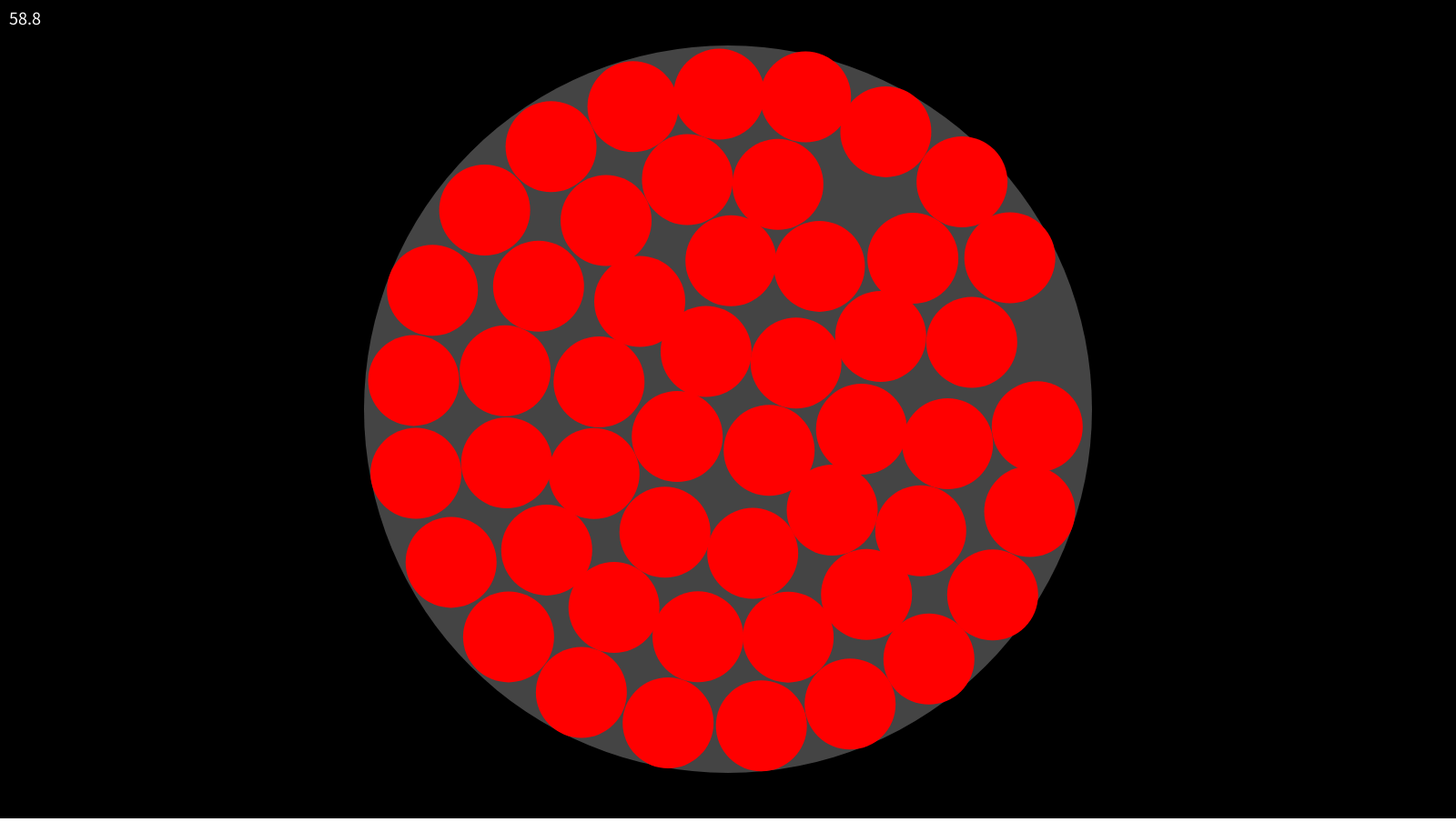
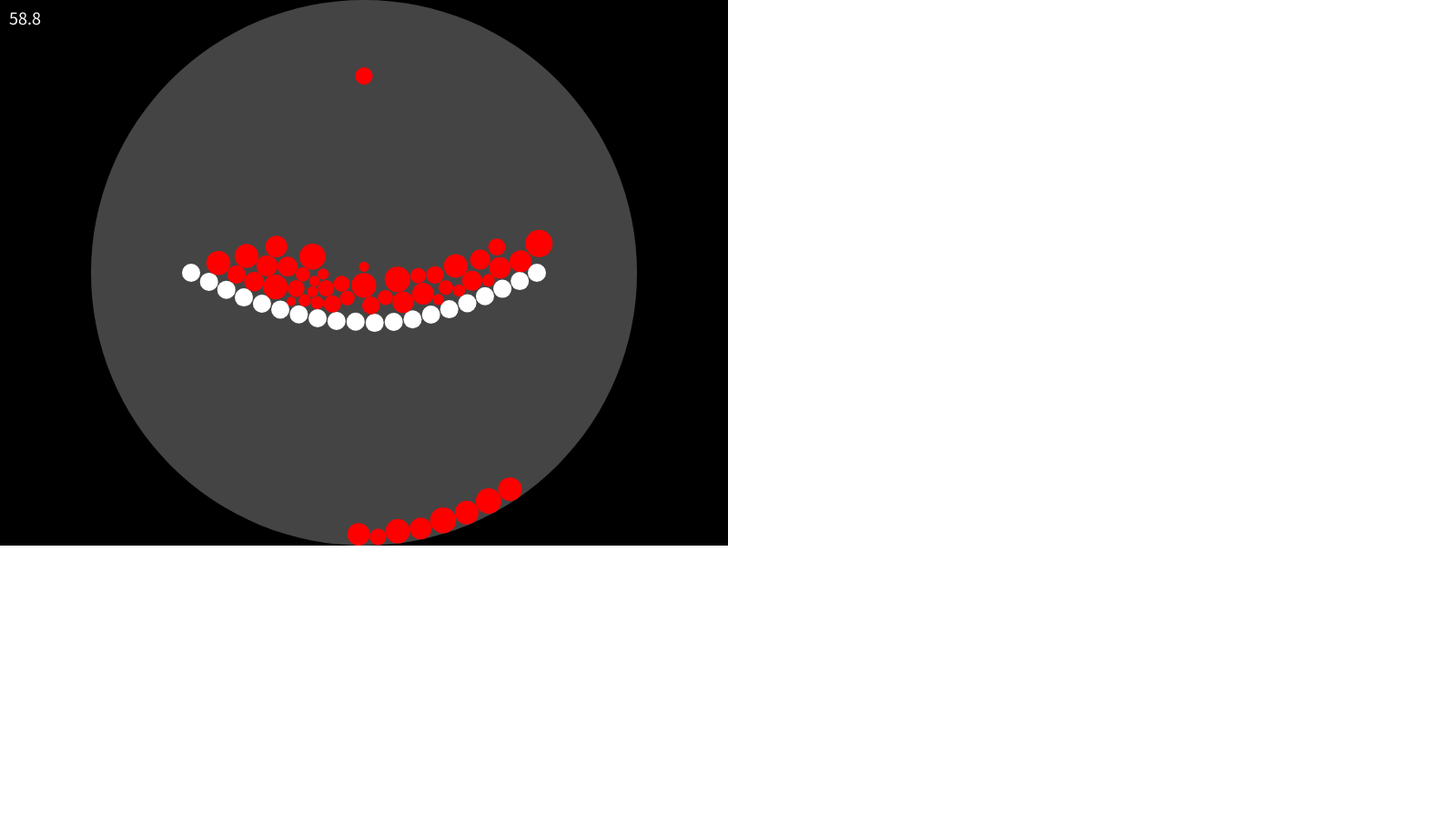
Before and after one commit to startail007/physical_simulation, a plain HTML site: page index.html in a window 1280 px wide. Shown: the whole page at 91% size, 1600 px wide, since content can reach past the window. After the commit the page ends 800 px from the top, so only its background shows below. Drawn offline with Linux system fonts and the light colour scheme.

Commit message:
Add files via upload

```diff
--- a/index.html
+++ b/index.html
@@ -1,7 +1,7 @@
 <!DOCTYPE html>
 <html>
   <head>
-    <title>粒子碰撞-四元樹</title>
+    <title>粒子碰撞</title>
     <meta charset="UTF-8" />
     <meta name="description" content="" />
     <meta name="keywords" content="" />
@@ -18,6 +18,6 @@
   </head>
 
   <body>
-    <canvas id="canvas" width="1600px" height="900px"></canvas>
+    <canvas id="canvas" width="800px" height="600px"></canvas>
   </body>
 </html>
--- a/index.js
+++ b/index.js
@@ -6,58 +6,17 @@ const ctx = canvas.getContext("2d");
 let cWidth = canvas.width;
 let cHeight = canvas.height;
 
-// let rect = new Rectangle(0, 0, cWidth, cHeight);
-// let qtree = new Quadtree(rect, 10);
-
-// const radius_min = 5;
-// const radius_max = 10;
-// let particles;
-/*const handleResize = () => {
-  canvas.width = cWidth = window.innerWidth;
-  canvas.height = cHeight = window.innerHeight;
-  rect.width = cWidth;
-  rect.height = cHeight;
-  qtree.reset(rect, 10);
-  particles = new Array(Math.ceil((cWidth * cHeight) / 1000));
-  //console.log(window.innerHeight);
-  for (let i = 0; i < particles.length; i++) {
-    const radius = radius_min + Math.random() * (radius_max - radius_min);
-    particles[i] = new Particle(`hsl(${Math.floor(360 * Math.random())},100%,50%)`);
-    particles[i].setPos(
-      radius + (cWidth - 2 * radius) * Math.random(),
-      radius + (cHeight - 2 * radius) * Math.random()
-    );
-    particles[i].setVelocity(2, 2 * Math.PI * Math.random());
-    particles[i].setRadius(radius);
-    particles[i].setMass(radius / radius_min);
-  }
-};
-window.addEventListener("resize", debounce(handleResize));
-handleResize();
-canvas.addEventListener("click", (el) => {
-  const p = [el.pageX, el.pageY];
-  const r = 100;
-  const range = new Rectangle(p[0] - r, p[1] - r, r * 2, r * 2);
-  const query_points = qtree.query(range);
-
-  query_points.forEach((el) => {
-    const v = Vector.sub(el.point, p);
-    const r0 = Vector.length(v);
-    if (r0 <= r) {
-      particles[el.key].addVelocity(Math.min(r0 ? (10 * r) / r0 : 0, 10), Math.atan2(v[1], v[0]));
-      particles[el.key].setRadius(particles[el.key].radius);
-    }
-  });
-});*/
 class VerletObject {
-  constructor(x, y, radius) {
+  constructor(x, y, radius, color) {
     this.pos_current = [x, y];
     this.pos_old = [x, y];
     this.acc = [0, 0];
     this.radius = radius;
+    this.lock = false;
+    this.color = color;
   }
   draw() {
-    ctx.fillStyle = "#ff0000";
+    ctx.fillStyle = this.color;
     ctx.beginPath();
     ctx.arc(...this.pos_current, this.radius, 0, 2 * Math.PI);
     ctx.fill();
@@ -65,53 +24,65 @@ class VerletObject {
   updatePos(dt) {
     const vel = Vector.sub(this.pos_current, this.pos_old);
     this.pos_old = this.pos_current;
+    if (!this.lock) {
       this.pos_current = Vector.add(Vector.add(this.pos_current, vel), Vector.scale(this.acc, dt * dt));
+    }
     this.acc = [0, 0];
   }
   accelerate(acc) {
     this.acc = Vector.add(this.acc, acc);
   }
 }
-const gravity = [0, 1000];
-const particles = [];
-// particles.push(new VerletObject(1100, 400, 20));
-// particles.push(new VerletObject(1100, 320, 20));
-setInterval(() => {
-  if (particles.length < 50) {
-    const particle = new VerletObject(1100, 400, 50);
-    particle.accelerate([-500000, 0]);
-    particles.push(particle);
+class Link {
+  constructor(A, B, target_dist) {
+    this.A = A;
+    this.B = B;
+    this.target_dist = target_dist;
   }
-}, 100);
-
-const pos = [800, 450];
-const radius = 400;
-const update = (dt) => {
-  ctx.fillStyle = "#000000";
-  ctx.fillRect(0, 0, cWidth, cHeight);
-  ctx.fillStyle = "#444444";
-  ctx.beginPath();
-  ctx.arc(...pos, radius, 0, 2 * Math.PI);
-  ctx.fill();
-  const sub_steps = 4;
+  apply() {
+    const axis = Vector.sub(this.A.pos_current, this.B.pos_current);
+    const dist = Vector.length(axis);
+    const n = Vector.scale(axis, 1 / dist);
+    const delta = this.target_dist - dist;
+    if (!this.A.lock) {
+      this.A.pos_current = Vector.add(this.A.pos_current, Vector.scale(n, 0.5 * delta));
+    }
+    if (!this.B.lock) {
+      this.B.pos_current = Vector.sub(this.B.pos_current, Vector.scale(n, 0.5 * delta));
+    }
+  }
+}
+class Solver {
+  constructor() {
+    this.gravity = [0, 1000];
+    this.particles = [];
+    this.links = [];
+    this.pos = [400, 300];
+    this.radius = 300;
+  }
+  update(dt) {
+    const sub_steps = 6;
     const sub_dt = dt / sub_steps;
     for (let t = 0; t < sub_steps; t++) {
-    particles.forEach((el) => el.accelerate(gravity));
-    particles.forEach((el) => {
-      const to_obj = Vector.sub(el.pos_current, pos);
-      const dist = Vector.length(to_obj);
-      //console.log(dist);
-      if (dist > radius - el.radius) {
-        const n = Vector.scale(to_obj, 1 / dist);
-        el.pos_current = Vector.add(pos, Vector.scale(n, radius - el.radius));
+      this.applyGravity();
+      this.solverCollisions();
+      this.solverLinks();
+      this.updatePos(sub_dt);
+      this.solverConstraint();
     }
-    });
-    // console.log(Vector.add(pos, Vector.scale(n, dist)));
-
-    for (let i = 0; i < particles.length - 1; i++) {
-      const a = particles[i];
-      for (let j = i + 1; j < particles.length; j++) {
-        const b = particles[j];
+    this.draw();
+  }
+  applyGravity() {
+    this.particles.forEach((el) => el.accelerate(this.gravity));
+  }
+  updatePos(dt) {
+    this.particles.forEach((el) => el.updatePos(dt));
+  }
+  solverCollisions() {
+    for (let i = 0; i < this.particles.length - 1; i++) {
+      const a = this.particles[i];
+      for (let j = i + 1; j < this.particles.length; j++) {
+        const b = this.particles[j];
         const collision_axis = Vector.sub(a.pos_current, b.pos_current);
         const dist = Vector.length(collision_axis);
         const min_dist = a.radius + b.radius;
@@ -119,47 +90,69 @@ const update = (dt) => {
           const n = Vector.scale(collision_axis, 1 / dist);
           const delta = min_dist - dist;
           //console.log(delta);
+          if (!a.lock) {
             a.pos_current = Vector.add(a.pos_current, Vector.scale(n, 0.5 * delta));
+          }
+          if (!b.lock) {
             b.pos_current = Vector.sub(b.pos_current, Vector.scale(n, 0.5 * delta));
           }
         }
       }
-    particles.forEach((el) => el.updatePos(sub_dt));
     }
-  particles.forEach((el) => el.draw());
+  }
+  solverConstraint() {
+    this.particles.forEach((el) => {
+      const to_obj = Vector.sub(el.pos_current, this.pos);
+      const dist = Vector.length(to_obj);
+      if (dist > this.radius - el.radius) {
+        const n = Vector.scale(to_obj, 1 / dist);
+        if (!el.lock) {
+          el.pos_current = Vector.add(this.pos, Vector.scale(n, this.radius - el.radius));
+        }
+      }
+    });
+  }
+  solverLinks() {
+    this.links.forEach((el) => el.apply());
+  }
+  draw() {
+    ctx.fillStyle = "#444444";
+    ctx.beginPath();
+    ctx.arc(...this.pos, this.radius, 0, 2 * Math.PI);
+    ctx.fill();
+    this.particles.forEach((el) => el.draw());
+  }
+}
+const solver = new Solver();
+const line = [];
+for (let i = 0; i < 20; i++) {
+  const particle = new VerletObject(210 + i * 20, 300, 10, "#ffffff");
+  line.push(particle);
+  solver.particles.push(particle);
+}
+for (let i = 0; i < line.length - 1; i++) {
+  const link = new Link(line[i], line[i + 1], 20);
+  solver.links.push(link);
+}
+line[0].lock = true;
+// line[9].lock = true;
+line[19].lock = true;
+// setTimeout(() => {
+//   line[19].lock = false;
+// }, 10000);
+setInterval(() => {
+  if (solver.particles.length < 150) {
+    const particle = new VerletObject(400, 50, 5 + Math.random() * 10, "#ff0000");
+    particle.accelerate([0, 500000]);
+    solver.particles.push(particle);
+  }
+}, 100);
 
-  /*ctx.fillStyle = "#000000";
+const update = (dt) => {
+  ctx.fillStyle = "#000000";
   ctx.fillRect(0, 0, cWidth, cHeight);
-
-  for (let i = 0; i < particles.length; i++) {
-    particles[i].update();
-  }
-  for (let i = 0; i < particles.length; i++) {
-    particles[i].boundaryCheck(cWidth, cHeight);
-  }
-  qtree.clear();
-  for (let i = 0; i < particles.length; i++) {
-    qtree.insert({ key: i, point: particles[i].pos });
-  }
-
-  for (let i = 0; i < particles.length; i++) {
-    const query_particles = [];
-    const w = particles[i].radius + radius_max;
-    const h = particles[i].radius + radius_max;
-    const range = new Rectangle(particles[i].pos[0] - w, particles[i].pos[1] - h, w * 2, h * 2);
-    const query_points = qtree.query(range);
-    for (let j = 0; j < query_points.length; j++) {
-      query_particles.push(particles[query_points[j].key]);
-    }
-    particles[i].collisionCheck(query_particles);
-  }
-
-  for (let i = 0; i < particles.length; i++) {
-    particles[i].render(ctx);
-  }*/
-  //qtree.render(ctx);
+  solver.update(dt);
 };
-// update();
 let oldTime = Date.now();
 const animate = () => {
   requestAnimationFrame(animate);
```
Lines whose indentation alone changed are shown as unchanged.
